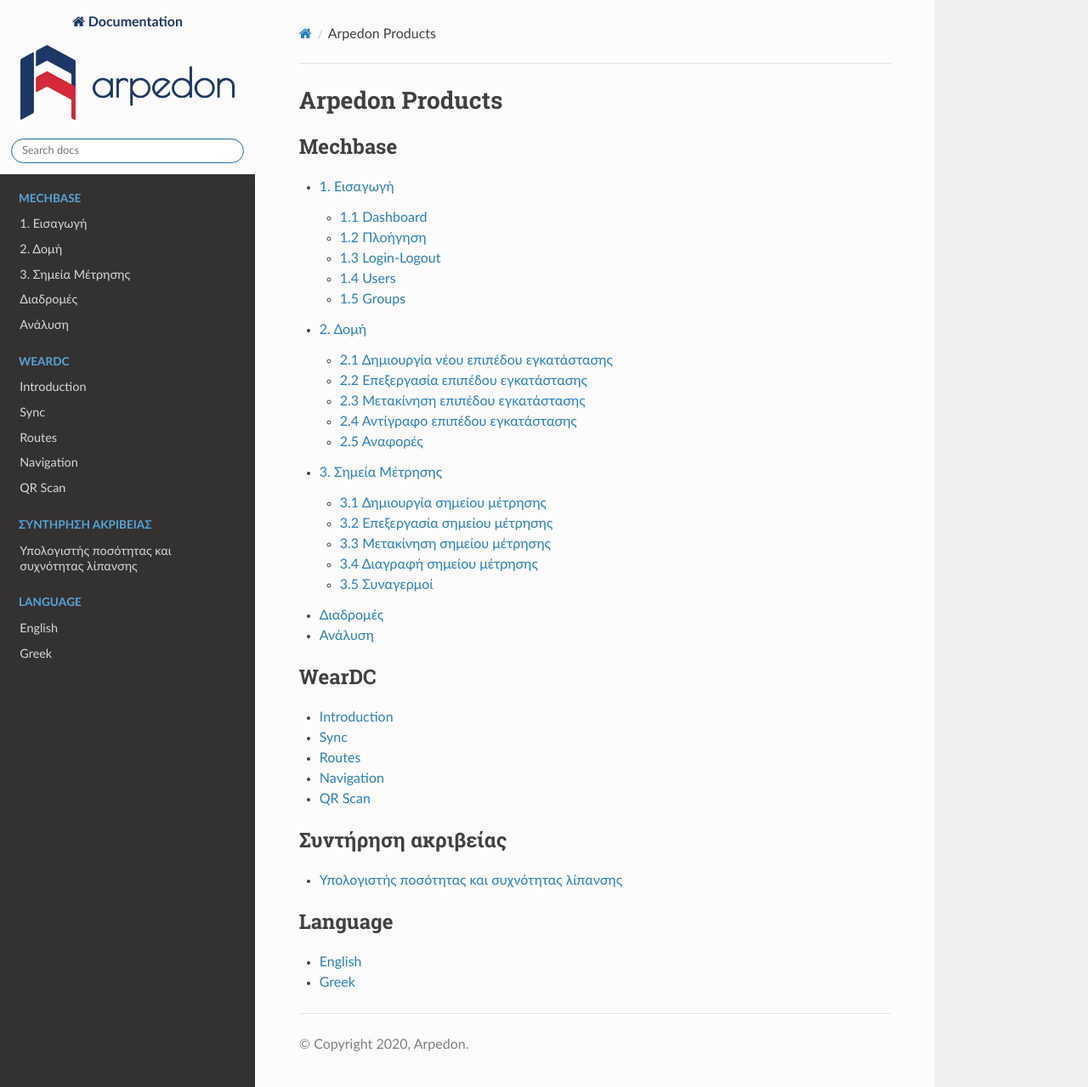
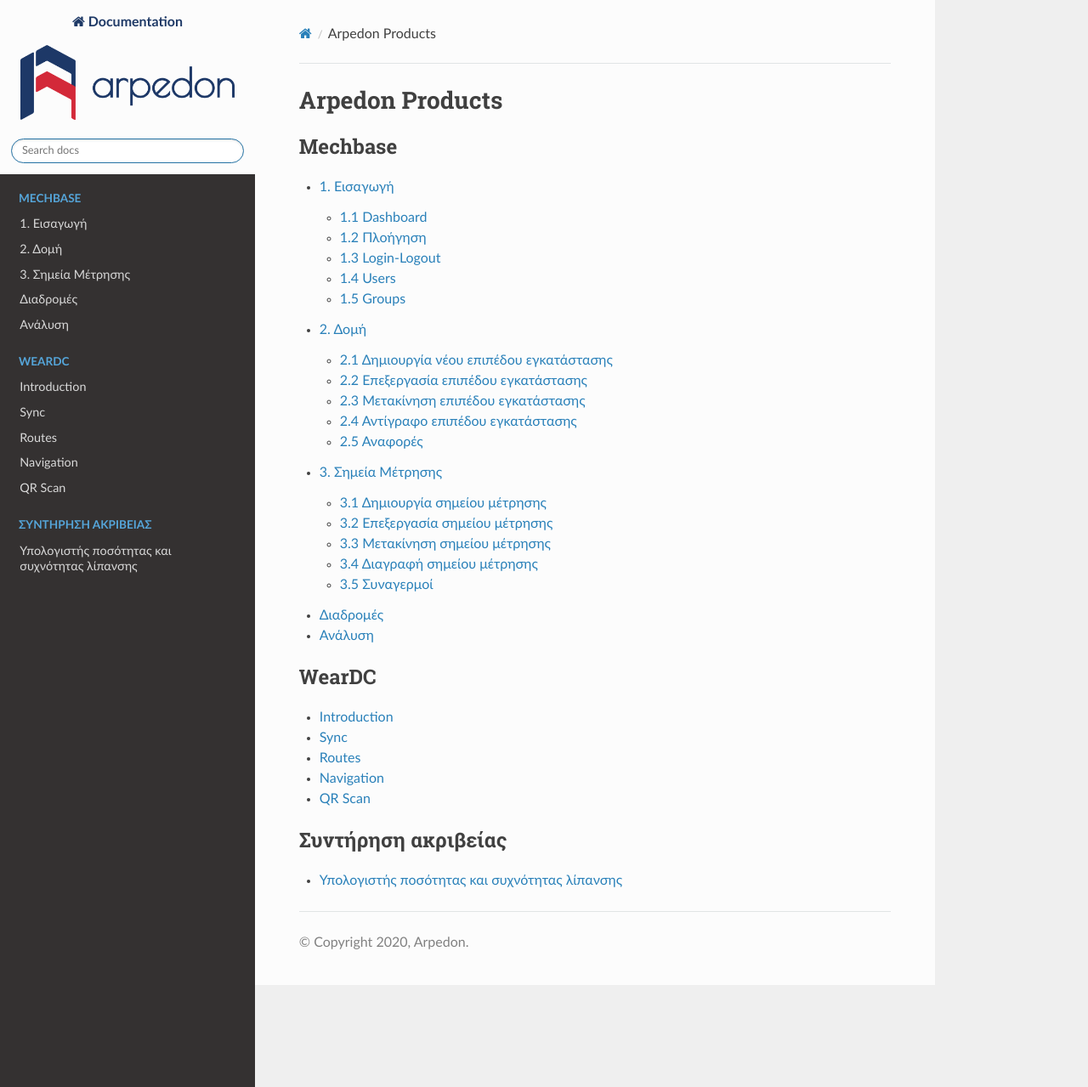
Before and after one commit to arpedon/docs, a Sphinx documentation site: the page built from docs/index.rst, in a window 1280 px wide and 1279 px high. Shown: the whole window at 85% size. Built offline with Sphinx 7.4.7 and the Read the Docs theme 2.0.0, drawn with Linux system fonts in a browser that asks for light colours.

Commit message:
remove custom language changer

```diff
--- a/docs/index.rst
+++ b/docs/index.rst
@@ -25,10 +25,3 @@
    :caption: Συντήρηση ακριβείας
 
    Maintenance/Precision-Maintenance/grease-calculator
-
-.. toctree::
-   :maxdepth: 1
-   :caption: Language
-
-   English <http://docs.arpedon.com/en/>
-   Greek <http://docs.arpedon.com/el/>
```
